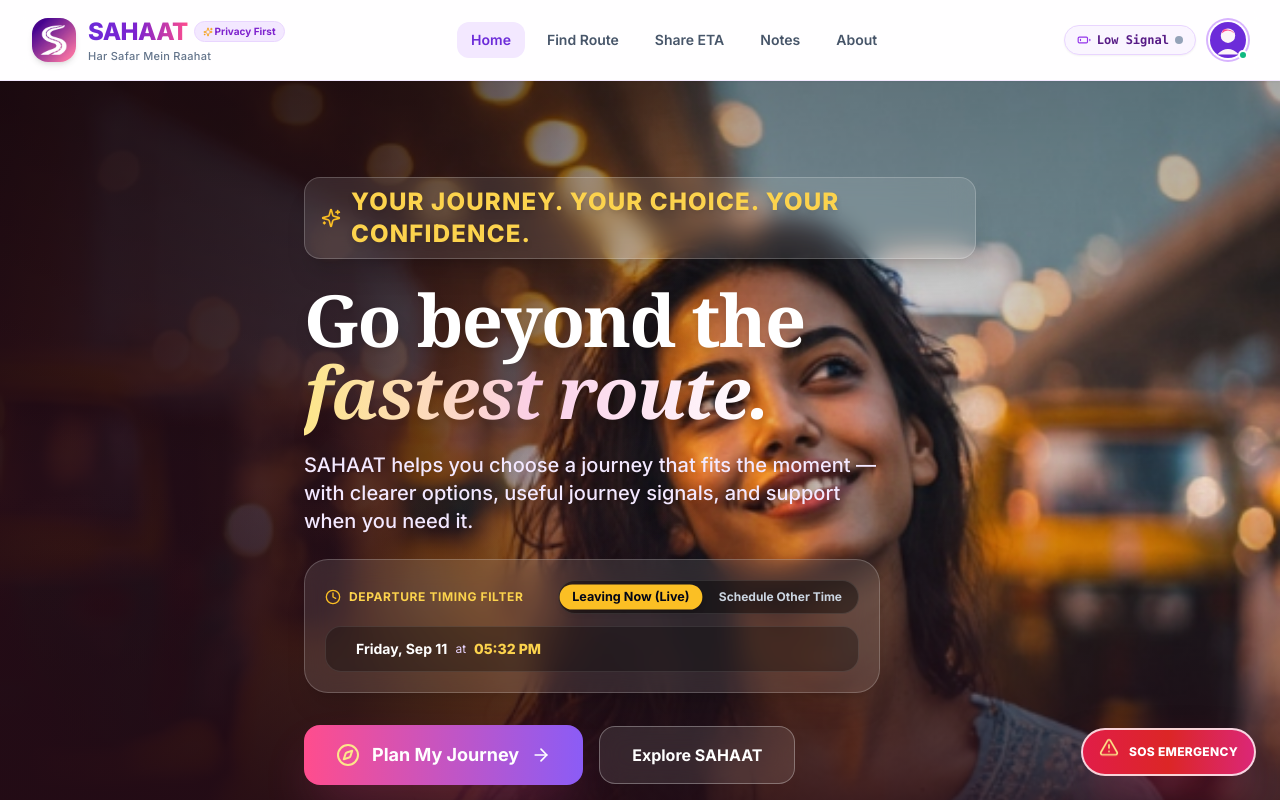
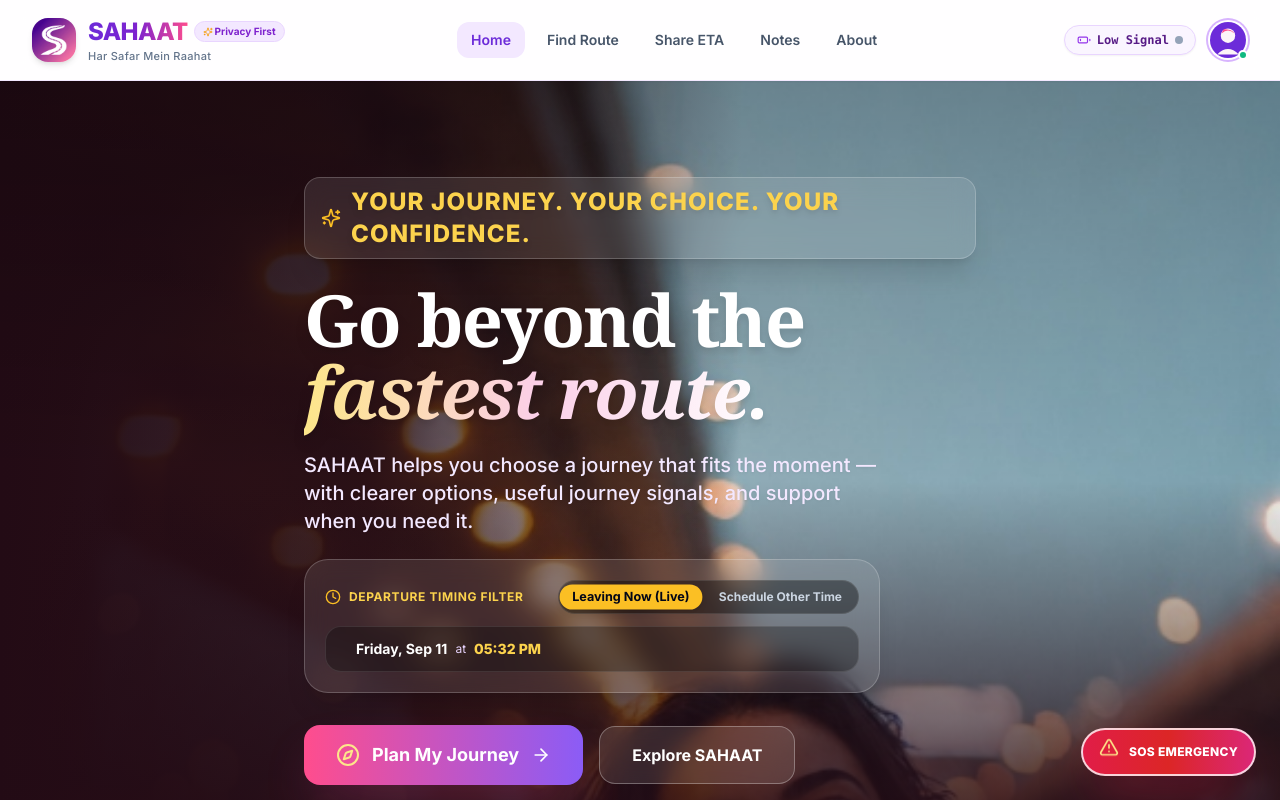
Before and after one commit to ridhimacodes/-Saahat-, a React (Vite) app: page / in a window 1280 px wide. Shown: the top 800 px of the page. Built offline with nearby package versions, Linux system fonts and the light colour scheme; a web font is replaced by a local one.

Commit message:
Fix Home page hero image crop, scale zoom, and object-position to reveal street scene and framed subject

```diff
--- a/src/components/HomePage.tsx
+++ b/src/components/HomePage.tsx
@@ -88,24 +88,24 @@ export const HomePage: React.FC<HomePageProps> = ({
     <div className={`space-y-16 sm:space-y-24 pb-20 ${isLowSignalGlobal ? 'bg-slate-950 text-slate-100' : ''}`}>
 
       {/* Full-Width Redesigned Hero Section with Uploaded Image */}
-      <section className="relative min-h-[620px] sm:min-h-[720px] flex items-center overflow-hidden bg-[#230B15]">
+      <section className="relative min-h-[560px] sm:min-h-[620px] lg:min-h-[660px] flex items-center overflow-hidden bg-[#230B15]">
 
-        {/* Uploaded Real Image Background (Anchored Right on Desktop, Center/Top on Mobile) */}
+        {/* Real Image Background (Framed from waist/shoulders up with surrounding street scene visible) */}
         <motion.div
-          initial={{ scale: 1.04, opacity: 0 }}
-          animate={{ scale: 1, opacity: 1 }}
-          transition={{ duration: 1 }}
+          initial={{ opacity: 0 }}
+          animate={{ opacity: 1 }}
+          transition={{ duration: 0.8 }}
           className="absolute inset-0 z-0 flex items-center justify-end"
         >
           <img
             src="/hero.jpg"
             alt="Young Indian woman walking confidently in illuminated city street at dusk"
-            className="w-full h-full object-cover object-[center_top] sm:object-[82%_center] filter brightness-95"
+            className="w-full h-full object-cover object-[center_20%] sm:object-[75%_25%] lg:object-[72%_20%] filter brightness-95 contrast-[1.02]"
           />
 
-          {/* Dark Maroon/Charcoal Gradient Overlay (Strongest on Left, Fades Before Reaching Her Face) */}
-          <div className="absolute inset-0 bg-gradient-to-r from-[#230B15]/95 via-[#230B15]/80 to-transparent w-full sm:w-[62%] lg:w-[55%]" />
-          <div className="absolute inset-0 bg-gradient-to-t from-[#230B15] via-transparent to-black/30" />
+          {/* Dark Maroon/Charcoal Gradient Overlay (Strong on Left for Text Contrast, Fades to Expose Street Scene on Right) */}
+          <div className="absolute inset-0 bg-gradient-to-r from-[#230B15] via-[#230B15]/85 to-transparent w-full sm:w-[65%] lg:w-[58%]" />
+          <div className="absolute inset-0 bg-gradient-to-t from-[#230B15] via-transparent to-black/25" />
         </motion.div>
 
         {/* Hero Foreground Content */}
```
